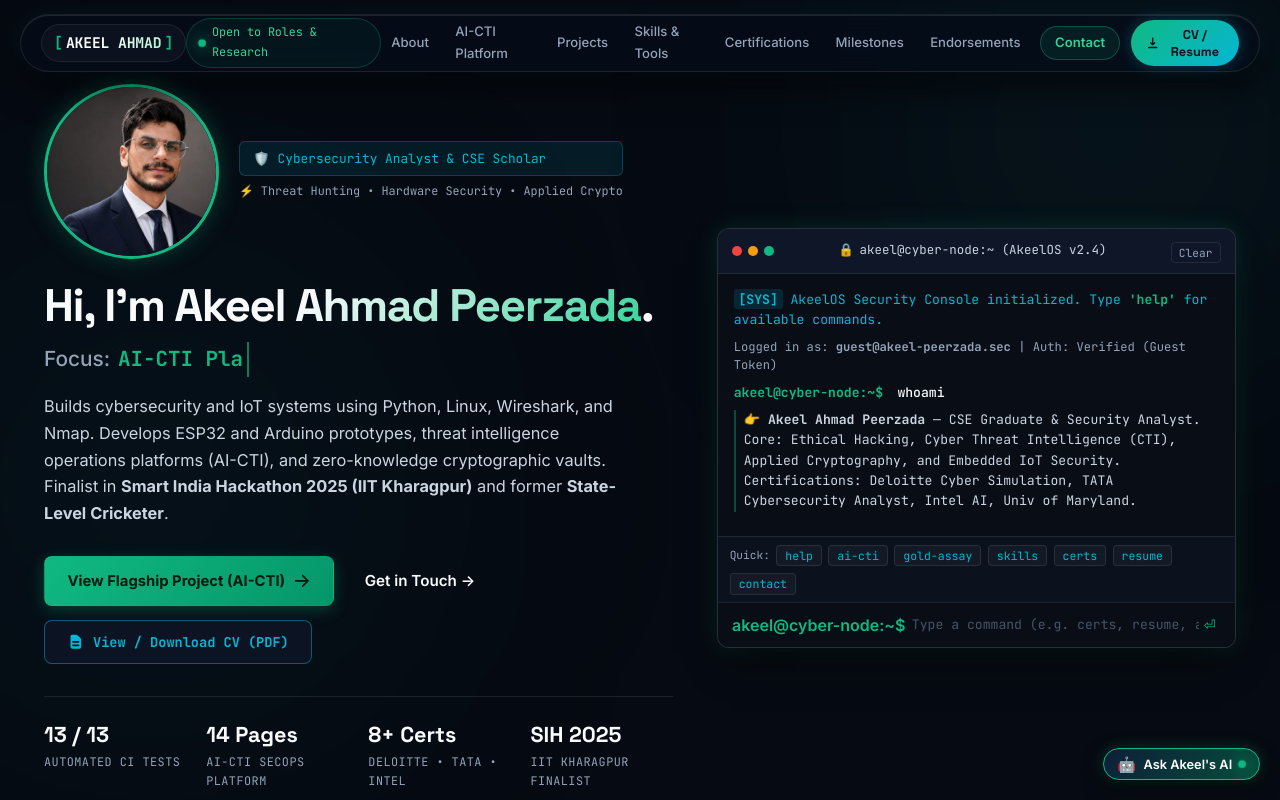
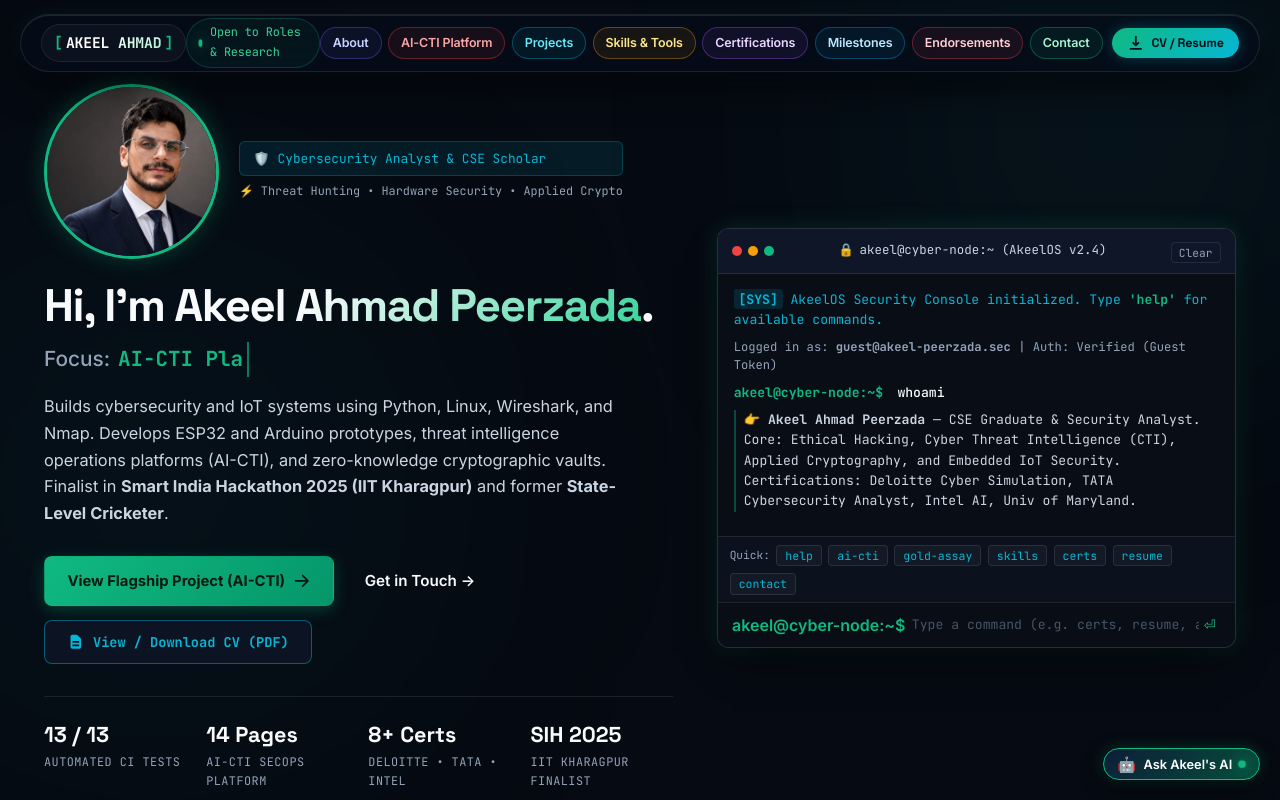
Before and after one commit to AKEEL-AHMAD/portfolio, a website: page index.html in a window 1280 px wide. Shown: the top 800 px of the page. Drawn offline with Linux system fonts and the light colour scheme.

Commit message:
Transform all header navigation links into rounded pill buttons with distinctive cyber color shades

```diff
--- a/index.html
+++ b/index.html
@@ -40,14 +40,14 @@
 
       <!-- Nav Links -->
       <nav class="nav-menu" id="navMenu" aria-label="Main Navigation">
-        <a href="#about" class="nav-link">About</a>
-        <a href="#flagship" class="nav-link">AI-CTI Platform</a>
-        <a href="#projects" class="nav-link">Projects</a>
-        <a href="#skills" class="nav-link">Skills & Tools</a>
-        <a href="#certifications" class="nav-link">Certifications</a>
-        <a href="#experience" class="nav-link">Milestones</a>
-        <a href="#endorsements" class="nav-link">Endorsements</a>
-        <a href="#contact" class="nav-link nav-btn-primary">Contact</a>
+        <a href="#about" class="nav-link nav-pill-about">About</a>
+        <a href="#flagship" class="nav-link nav-pill-flagship">AI-CTI Platform</a>
+        <a href="#projects" class="nav-link nav-pill-projects">Projects</a>
+        <a href="#skills" class="nav-link nav-pill-skills">Skills & Tools</a>
+        <a href="#certifications" class="nav-link nav-pill-certs">Certifications</a>
+        <a href="#experience" class="nav-link nav-pill-milestones">Milestones</a>
+        <a href="#endorsements" class="nav-link nav-pill-endorsements">Endorsements</a>
+        <a href="#contact" class="nav-link nav-pill-contact">Contact</a>
         <button class="nav-link nav-resume-btn" id="navResumeBtn" aria-label="View Resume">
           <svg class="btn-icon" viewBox="0 0 20 20" fill="currentColor">
             <path fill-rule="evenodd" d="M3 17a1 1 0 011-1h12a1 1 0 110 2H4a1 1 0 01-1-1zm3.293-7.707a1 1 0 011.414 0L9 10.586V3a1 1 0 112 0v7.586l1.293-1.293a1 1 0 111.414 1.414l-3 3a1 1 0 01-1.414 0l-3-3a1 1 0 010-1.414z" clip-rule="evenodd" />
--- a/styles.css
+++ b/styles.css
@@ -375,67 +375,151 @@ body {
 .nav-menu {
   display: flex;
   align-items: center;
-  gap: 0.35rem;
-}
-
+  gap: 0.4rem;
+}
+
+/* Base Nav Capsule Button */
 .nav-link {
-  color: #94a3b8;
-  font-size: 0.82rem;
-  font-weight: 500;
+  font-size: 0.78rem;
+  font-weight: 600;
   text-decoration: none;
-  padding: 0.35rem 0.65rem;
-  border-radius: 6px;
+  padding: 0.32rem 0.75rem;
+  border-radius: 999px;
   transition: all var(--transition-fast);
-  position: relative;
-  background: none;
-  border: none;
+  display: inline-flex;
+  align-items: center;
+  justify-content: center;
+  white-space: nowrap;
+  border: 1px solid transparent;
   cursor: pointer;
+  background: rgba(255, 255, 255, 0.04);
+  letter-spacing: -0.01em;
 }
 
 .nav-link:hover {
+  transform: translateY(-1px);
+}
+
+/* 1. About - Indigo / Lavender */
+.nav-pill-about {
+  background: rgba(99, 102, 241, 0.08);
+  border-color: rgba(99, 102, 241, 0.35);
+  color: #c7d2fe;
+}
+.nav-pill-about:hover, .nav-pill-about.active {
+  background: rgba(99, 102, 241, 0.25);
+  border-color: #818cf8;
   color: #ffffff;
-  background: rgba(255, 255, 255, 0.07);
-}
-
-.nav-link.active {
+  box-shadow: 0 0 14px rgba(99, 102, 241, 0.4);
+}
+
+/* 2. AI-CTI Platform - Coral Red */
+.nav-pill-flagship {
+  background: rgba(239, 68, 68, 0.08);
+  border-color: rgba(239, 68, 68, 0.35);
+  color: #fca5a5;
+}
+.nav-pill-flagship:hover, .nav-pill-flagship.active {
+  background: rgba(239, 68, 68, 0.25);
+  border-color: #f87171;
   color: #ffffff;
-  background: rgba(255, 255, 255, 0.1);
-  font-weight: 600;
-}
-
-.nav-btn-primary {
-  padding: 0.35rem 0.85rem;
-  background: rgba(16, 185, 129, 0.1);
-  border: 1px solid rgba(16, 185, 129, 0.35);
-  border-radius: 999px;
-  color: #34d399;
-  font-weight: 600;
-  margin-left: 0.25rem;
-}
-
-.nav-btn-primary:hover {
+  box-shadow: 0 0 14px rgba(239, 68, 68, 0.4);
+}
+
+/* 3. Projects - Electric Cyan */
+.nav-pill-projects {
+  background: rgba(6, 182, 212, 0.08);
+  border-color: rgba(6, 182, 212, 0.35);
+  color: #67e8f9;
+}
+.nav-pill-projects:hover, .nav-pill-projects.active {
+  background: rgba(6, 182, 212, 0.25);
+  border-color: #22d3ee;
+  color: #ffffff;
+  box-shadow: 0 0 14px rgba(6, 182, 212, 0.4);
+}
+
+/* 4. Skills & Tools - Amber / Gold */
+.nav-pill-skills {
+  background: rgba(245, 158, 11, 0.08);
+  border-color: rgba(245, 158, 11, 0.35);
+  color: #fde68a;
+}
+.nav-pill-skills:hover, .nav-pill-skills.active {
+  background: rgba(245, 158, 11, 0.25);
+  border-color: #fbbf24;
+  color: #ffffff;
+  box-shadow: 0 0 14px rgba(245, 158, 11, 0.4);
+}
+
+/* 5. Certifications - Purple / Violet */
+.nav-pill-certs {
+  background: rgba(168, 85, 247, 0.08);
+  border-color: rgba(168, 85, 247, 0.35);
+  color: #e9d5ff;
+}
+.nav-pill-certs:hover, .nav-pill-certs.active {
+  background: rgba(168, 85, 247, 0.25);
+  border-color: #c084fc;
+  color: #ffffff;
+  box-shadow: 0 0 14px rgba(168, 85, 247, 0.4);
+}
+
+/* 6. Milestones - Sky Blue */
+.nav-pill-milestones {
+  background: rgba(14, 165, 233, 0.08);
+  border-color: rgba(14, 165, 233, 0.35);
+  color: #bae6fd;
+}
+.nav-pill-milestones:hover, .nav-pill-milestones.active {
+  background: rgba(14, 165, 233, 0.25);
+  border-color: #38bdf8;
+  color: #ffffff;
+  box-shadow: 0 0 14px rgba(14, 165, 233, 0.4);
+}
+
+/* 7. Endorsements - Rose / Magenta */
+.nav-pill-endorsements {
+  background: rgba(244, 63, 94, 0.08);
+  border-color: rgba(244, 63, 94, 0.35);
+  color: #fecdd3;
+}
+.nav-pill-endorsements:hover, .nav-pill-endorsements.active {
+  background: rgba(244, 63, 94, 0.25);
+  border-color: #fb7185;
+  color: #ffffff;
+  box-shadow: 0 0 14px rgba(244, 63, 94, 0.4);
+}
+
+/* 8. Contact - Emerald Green */
+.nav-pill-contact {
+  background: rgba(16, 185, 129, 0.08);
+  border-color: rgba(16, 185, 129, 0.35);
+  color: #a7f3d0;
+}
+.nav-pill-contact:hover, .nav-pill-contact.active {
   background: rgba(16, 185, 129, 0.25);
   border-color: #34d399;
   color: #ffffff;
-  box-shadow: 0 0 12px rgba(16, 185, 129, 0.3);
+  box-shadow: 0 0 14px rgba(16, 185, 129, 0.4);
 }
 
 .nav-resume-btn {
   display: inline-flex;
   align-items: center;
   gap: 0.4rem;
-  padding: 0.4rem 0.95rem;
+  padding: 0.36rem 0.95rem;
   background: linear-gradient(135deg, #10b981 0%, #06b6d4 100%);
   border: none;
   border-radius: 999px;
   color: #03121b;
   font-family: var(--font-heading);
-  font-size: 0.8rem;
+  font-size: 0.78rem;
   font-weight: 700;
   cursor: pointer;
   transition: all var(--transition-fast);
   box-shadow: 0 0 15px rgba(6, 182, 212, 0.3);
-  margin-left: 0.35rem;
+  margin-left: 0.2rem;
 }
 
 .nav-resume-btn:hover {
```
